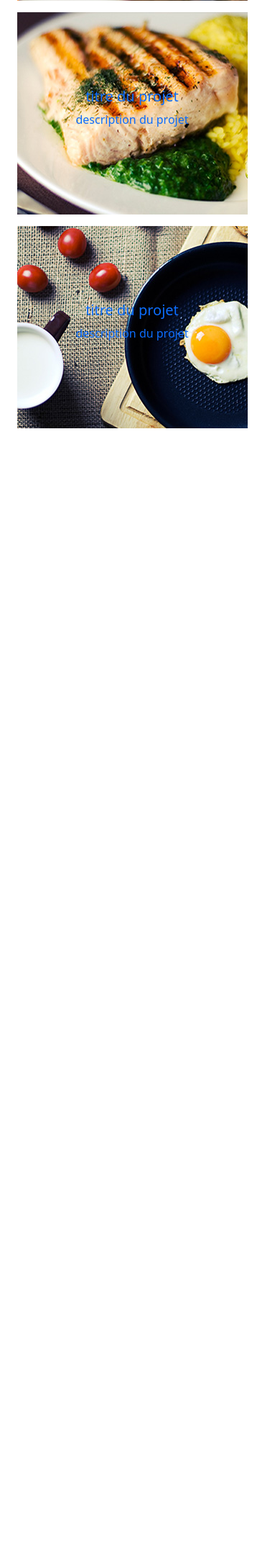
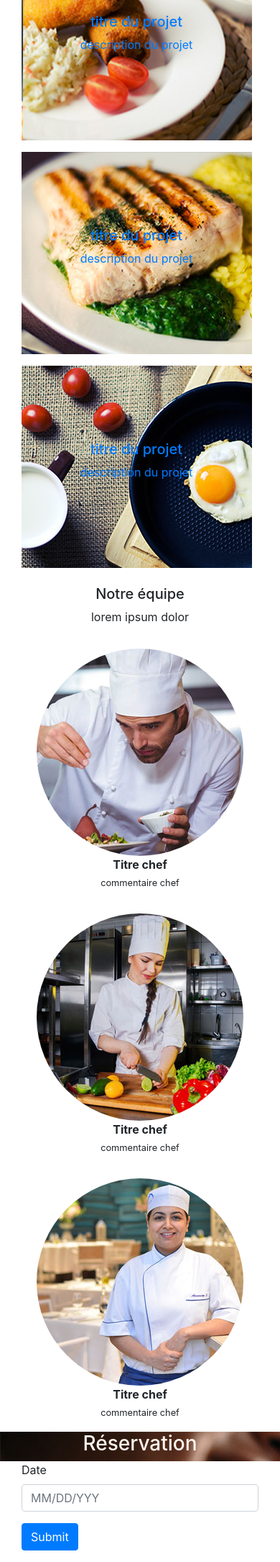
Before and after one commit to Jlaqueyrie/siteRestaurant, a PHP site: page / in a window 390 px wide. Shown: the part 4083-6253 px from the top of the page at 72% size. Before the commit the page ends 4678 px from the top, so only its background shows below. Run offline with PHP 8.4, Linux system fonts and the light colour scheme.

Commit message:
changement vers bootstrap 4.5.6 - pas de datepicker sur V5.0b

```diff
--- a/css/style.css
+++ b/css/style.css
@@ -19,3 +19,10 @@
     align-items: center;
     flex-direction: column;
 }
+#nos-plats figure effet-hover img{
+    margin-left: 10em;
+}
+#deco{
+    background-image: url("../images/fond2.jpg");
+    color: seashell;
+}
--- a/index.html
+++ b/index.html
@@ -11,22 +11,22 @@
             <meta name="description" content="">
             <meta name="viewport" content="width=device-width, initial-scale=1">
             <!-- CSS only -->
-            <link href="https://cdn.jsdelivr.net/npm/bootstrap@5.0.0-beta1/dist/css/bootstrap.min.css" rel="stylesheet" integrity="sha384-giJF6kkoqNQ00vy+HMDP7azOuL0xtbfIcaT9wjKHr8RbDVddVHyTfAAsrekwKmP1" crossorigin="anonymous">
+            <link rel="stylesheet" href="https://cdn.jsdelivr.net/npm/bootstrap@4.5.3/dist/css/bootstrap.min.css" integrity="sha384-TX8t27EcRE3e/ihU7zmQxVncDAy5uIKz4rEkgIXeMed4M0jlfIDPvg6uqKI2xXr2" crossorigin="anonymous">
             <link href="https://fonts.googleapis.com/icon?family=Material+Icons"rel="stylesheet">
             <link rel="stylesheet" href="css/style.css">
         </head>
         <body>
             <main class="container-fluid">
 
-                <section id="coordonnee" class="row">
-                    <div id="telephone" class="col-md-4" >
+                <section id="coordonnee" class="row justify-content-around">
+                    <div id="telephone" class="col-md-3" >
                         <span class="material-icons">call</span>00.00.00.00.00
                         <span class="material-icons">call</span>00.00.00.00.00
                     </div>
-                    <div id="email" class="col-md-4">
+                    <div id="email" class="col-md-6 text-center">
                         <span class="material-icons">email</span>monemail@monresto.com
                     </div>
-                    <div id="login-inscription" class="col-md-4" >
+                    <div id="login-inscription" class="col-md-3" >
                         <span class="material-icons">login</span>Se connecter
                         <span class="material-icons">description</span>S'inscrire
                         <select id="langue">
@@ -41,29 +41,28 @@
                     <img src="images/logo.png" alt="logo restaurant">
                 </section>
 
-                <section id="barre-navigation" class="row" >
-                    <div class="col-md-8 offset-md-2 mb-2">
-                        <nav class="navbar navbar-expand-lg navbar-light bg-light">
-                            <div class="container-fluid">
-                                <button class="navbar-toggler" type="button" data-bs-toggle="collapse" data-bs-target="#navbarTogglerDemo02" aria-controls="navbarTogglerDemo02" aria-expanded="false" aria-label="Toggle navigation">
+                <section id="barre-navigation" class="row">
+                    <nav class="navbar  navbar-expand-md navbar-light col-md-8 offset-md-2" style="background-color: #e3f2fd;">
+                        <button class="navbar-toggler" type="button" data-toggle="collapse" data-target="#navbarsExample04" aria-controls="navbarsExample04" aria-expanded="false" aria-label="Toggle navigation">
                             <span class="navbar-toggler-icon"></span>
                         </button>
-                                <div class="collapse navbar-collapse" id="navbarTogglerDemo02">
-                                <ul class="navbar-nav me-auto mb-2 mb-lg-0">
-                                    <li class="nav-item">
-                                        <a class="nav-link active" aria-current="page" href="#">Accueil</a>
+
+                        <div class="collapse navbar-collapse" id="navbarsExample04">
+                            <ul class="navbar-nav mr-auto">
+                                <li class="nav-item active">
+                                    <a class="nav-link" href="#">Accueil<span class="sr-only">(current)</span></a>
                                 </li>
                                 <li class="nav-item">
                                     <a class="nav-link" href="#">A propos</a>
                                 </li>
                                 <li class="nav-item">
-                                        <a class="nav-link" href="#">Reservation</a>
+                                    <a class="nav-link" href="#">Réservation</a>
                                 </li>
                                 <li class="nav-item">
                                     <a class="nav-link" href="#">Menu</a>
                                 </li>
                                 <li class="nav-item">
-                                        <a class="nav-link" href="#">Gallerie</a>
+                                    <a class="nav-link" href="#">Galerie</a>
                                 </li>
                                 <li class="nav-item">
                                     <a class="nav-link" href="#">Blog</a>
@@ -75,51 +74,47 @@
                                     <a class="nav-link" href="#">Contact</a>
                                 </li>
                             </ul>
-                                <form class="d-flex">
-                                    <input class="form-control me-2" type="search" placeholder="Recherche" aria-label="Recherche">
-                                    <button class="btn btn-outline-success" type="submit">Recherche</button>
+                            <form class="form-inline my-2 my-md-0">
+                            <input class="form-control" type="text" placeholder="Rechercher">
                             </form>
                         </div>
-                            </div>
                     </nav>
-                    </div>
                 </section>
 
-                <section id="carousel-plat">
-                    <div id="carouselExampleCaptions" class="carousel slide" data-bs-ride="carousel">
+                <section id="carousel">
+                    <div id="carouselExampleCaptions" class="carousel slide" data-ride="carousel">
                         <ol class="carousel-indicators">
-                            <li data-bs-target="#carouselExampleCaptions" data-bs-slide-to="0" class="active"></li>
-                            <li data-bs-target="#carouselExampleCaptions" data-bs-slide-to="1"></li>
+                            <li data-target="#carouselExampleCaptions" data-slide-to="0" class="active"></li>
+                            <li data-target="#carouselExampleCaptions" data-slide-to="1"></li>
                         </ol>
                         <div class="carousel-inner">
                             <div class="carousel-item active">
-                                <img src="images/image-1.jpg" class="d-block w-100" alt="image plat 1">
+                                <img src="images/image-1.jpg" class="d-block w-100" alt="...">
                                 <div class="carousel-caption d-none d-md-block">
-                                    <h5>image plat 1</h5>
+                                    <h5>First slide label</h5>
                                     <p>Nulla vitae elit libero, a pharetra augue mollis interdum.</p>
                                 </div>
                             </div>
                             <div class="carousel-item">
                                 <img src="images/image-2.jpg" class="d-block w-100" alt="...">
                                 <div class="carousel-caption d-none d-md-block">
-                                    <h5>Café</h5>
+                                    <h5>Second slide label</h5>
                                     <p>Lorem ipsum dolor sit amet, consectetur adipiscing elit.</p>
                                 </div>
                             </div>
                         </div>
-                        <a class="carousel-control-prev" href="#carouselExampleCaptions" role="button" data-bs-slide="prev">
+                        <a class="carousel-control-prev" href="#carouselExampleCaptions" role="button" data-slide="prev">
                             <span class="carousel-control-prev-icon" aria-hidden="true"></span>
-                            <span class="visually-hidden">Previous</span>
+                            <span class="sr-only">Previous</span>
                         </a>
-                        <a class="carousel-control-next" href="#carouselExampleCaptions" role="button" data-bs-slide="next">
+                        <a class="carousel-control-next" href="#carouselExampleCaptions" role="button" data-slide="next">
                             <span class="carousel-control-next-icon" aria-hidden="true"></span>
-                            <span class="visually-hidden">Next</span>
+                            <span class="sr-only">Next</span>
                         </a>
                     </div>
                 </section>
-
                 <section id="menu" class="container align-items-center mt-2">
-                    <div class="row justify-content-center">
+                    <div class="row">
                             <div class="text-center mb-3">
                                 <h4>Nos Menu</h4>
                                 <p>
@@ -129,7 +124,8 @@
                                     ipsum similique mollitia totam blanditiis.
                                 </p>
                             </div>
-                            <figure class="col-md-6 mr-1">
+                                <div class="row">
+                                <figure class="col-md-6">
                                     <img src="images/delicious_1.jpg" alt="">
                                     <figcaption class="text-center">
                                         <h5>Petit déjeuner</h5>
@@ -140,7 +136,7 @@
                                         <a href="#" class="px-2 py-2 border border-dark">Commander</a>
                                     </figcaption>
                                 </figure>
-                            <figure class="col-md-6 mr-1">
+                                <figure class="col-md-6">
                                     <img src="images/delicious_2.jpg" alt="">
                                     <figcaption class="text-center">
                                         <h5>Déjeuner</h5>
@@ -151,7 +147,9 @@
                                         <a href="#" class="px-2 py-2 border border-dark">Commander</a>
                                     </figcaption>
                                 </figure>
-                            <figure class="col-md-6 mr-1">
+                            </div>
+                            <div class="row">
+                                <figure class="col-md-6">
                                     <img src="images/delicious_3.jpg" alt="">
                                     <figcaption class="text-center">
                                         <h5>Dinner</h5>
@@ -162,7 +160,7 @@
                                         <a href="#" class="px-2 py-2 border border-dark">Commander</a>
                                     </figcaption>
                                 </figure>
-                            <figure class="col-md-6 mr-1">
+                                <figure class="col-md-6">
                                     <img src="images/delicious_4.jpg" alt="">
                                     <figcaption class="text-center">
                                         <h5>Fast-Food</h5>
@@ -173,14 +171,24 @@
                                         <a href="#" class="px-2 py-2 border border-dark">Commander</a>
                                     </figcaption>
                                 </figure>
+                            </div>
                 </section>
 
-                    <section id="nos-plats" class="container mt-2">
-                        <div class="row  no-gutter justify-content-between">
-                                <a href="#" class="col-md-2">
+                    <section id="nos-plats" class="container-fluid mt-2">
+                        <div class="row justify-content-around gx-0">
+                            <div class="text-center">
+                                <h3>Nos plats</h3>
+                                <p>
+                                    Lorem ipsum dolor sit amet consectetur adipisicing elit. Mollitia,
+                                    consequuntur? Omnis possimus numquam beatae quaerat asperiores praesentium eaque
+                                    dignissimos maxime amet deserunt, iusto dolores at iure
+                                    architecto sed cumque corporis!
+                                </p>
+                            </div>
+                                <a href="#" class="col-md-2 mx-0">
                                     <figure>
                                         <div class="effet-hover">
-                                            <img src="images/1.jpg" alt="image galerie 1" class="w-40">
+                                            <img src="images/1.jpg" alt="image galerie 1" >
                                         </div>
                                         <figcaption class="text-center h-100 w-100">
                                             <h5>titre du projet</h5>
@@ -191,7 +199,7 @@
                                 <a href="#" class="col-md-2">
                                     <figure>
                                         <div class="effet-hover">
-                                            <img src="images/2.jpg" alt="image galerie 2" class="w-40">
+                                            <img src="images/2.jpg" alt="image galerie 2" >
                                         </div>
                                         <figcaption class="text-center h-100 w-100">
                                             <h5>titre du projet</h5>
@@ -202,7 +210,7 @@
                                 <a href="#" class="col-md-2">
                                     <figure>
                                         <div class="effet-hover">
-                                            <img src="images/3.jpg" alt="image galerie 2" class="w-40">
+                                            <img src="images/3.jpg" alt="image galerie 2">
                                         </div>
                                         <figcaption class="text-center h-100 w-100">
                                             <h5>titre du projet</h5>
@@ -213,7 +221,7 @@
                                 <a href="#" class="col-md-2">
                                     <figure>
                                         <div class="effet-hover">
-                                            <img src="images/4.jpg" alt="image galerie 2" class="w-40">
+                                            <img src="images/4.jpg" alt="image galerie 2">
                                         </div>
                                         <figcaption class="text-center h-100 w-100">
                                             <h5>titre du projet</h5>
@@ -222,11 +230,11 @@
                                     </figure>
                                 </a>
                         </div>
-                        <div class="row justify-content-between">
+                        <div class="row justify-content-around">
                                 <a href="#" class="col-md-2">
                                     <figure>
                                         <div class="effet-hover">
-                                            <img src="images/5.jpg" alt="image galerie 1" class="w-40">
+                                            <img src="images/5.jpg" alt="image galerie 1">
                                         </div>
                                         <figcaption class="text-center h-100 w-100">
                                             <h5>titre du projet</h5>
@@ -237,7 +245,7 @@
                                 <a href="#" class="col-md-2">
                                     <figure>
                                         <div class="effet-hover">
-                                            <img src="images/6.jpg" alt="image galerie 2" class="w-40">
+                                            <img src="images/6.jpg" alt="image galerie 2">
                                         </div>
                                         <figcaption class="text-center h-100 w-100">
                                             <h5>titre du projet</h5>
@@ -248,7 +256,7 @@
                                 <a href="#" class="col-md-2">
                                     <figure>
                                         <div class="effet-hover">
-                                            <img src="images/7.jpg" alt="image galerie 2" class="w-40">
+                                            <img src="images/7.jpg" alt="image galerie 2">
                                         </div>
                                         <figcaption class="text-center h-100 w-100">
                                             <h5>titre du projet</h5>
@@ -259,7 +267,7 @@
                                 <a href="#" class="col-md-2">
                                     <figure>
                                         <div class="effet-hover">
-                                            <img src="images/8.jpg" alt="image galerie 2" class="w-40">
+                                            <img src="images/8.jpg" alt="image galerie 2">
                                         </div>
                                         <figcaption class="text-center h-100 w-100">
                                             <h5>titre du projet</h5>
@@ -269,11 +277,56 @@
                                 </a>
                         </div>
                     </section>
-                    <section id="equipe">
+                    <section id="equipe" class="container text-center mt-2">
+                        <h5>Notre équipe</h5>
+                        <p>
+                            lorem ipsum dolor
+                        </p>
+                        <div class="row justify-content-center">
+                            <div class="col-md-4 mt-3">
+                                <img src="images/chef-1.jpg" alt="" class="rounded-circle">
+                                <p>
+                                    <strong>Titre chef</strong>
+                                    <br>
+                                    <small>commentaire chef</small>
+                                </p>
+                            </div>
+                            <div class="col-md-4 mt-3">
+                                <img src="images/chef-2.jpg" alt="" class="rounded-circle">
+                                <p>
+                                    <strong>Titre chef</strong>
+                                    <br>
+                                    <small>commentaire chef</small>
+                                </p>
+                            </div>
+                            <div class="col-md-4 mt-3">
+                                <img src="images/chef-3.jpg" alt="" class="rounded-circle">
+                                <p>
+                                    <strong>Titre chef</strong>
+                                    <br>
+                                    <small>commentaire chef</small>
+                                </p>
+                            </div>
+                        </div>
 
                     </section>
+                    <section id="deco" class="row text-align-center justify-content-center">
+                        <div class="col-md-12 text-center">
+                            <h3>Réservation</h3>
+                        </div>
+                    </section>
                     <section id="reservation">
-
+                        <div class="col-md-6 col-sm-6 col-xs-12">
+                            <form method="post">
+                                <div class="form-group"> <!-- Date input -->
+                                    <label class="control-label" for="date">Date</label>
+                                    <input class="form-control" id="date" name="date" placeholder="MM/DD/YYY" type="text"/>
+                                </div>
+                                <div class="form-group"> <!-- Submit button -->
+                                    <button class="btn btn-primary " name="submit" type="submit">Submit</button>
+                                </div>
+                            </form>
+                        </div>
                     </section>
                     <section id="commentaire">
 
@@ -287,6 +340,7 @@
 
         </footer>
             <!-- JavaScript Bundle with Popper -->
-            <script src="https://cdn.jsdelivr.net/npm/bootstrap@5.0.0-beta1/dist/js/bootstrap.bundle.min.js" integrity="sha384-ygbV9kiqUc6oa4msXn9868pTtWMgiQaeYH7/t7LECLbyPA2x65Kgf80OJFdroafW" crossorigin="anonymous"></script>
+            <script src="https://code.jquery.com/jquery-3.5.1.slim.min.js" integrity="sha384-DfXdz2htPH0lsSSs5nCTpuj/zy4C+OGpamoFVy38MVBnE+IbbVYUew+OrCXaRkfj" crossorigin="anonymous"></script>
+            <script src="https://cdn.jsdelivr.net/npm/bootstrap@4.5.3/dist/js/bootstrap.bundle.min.js" integrity="sha384-ho+j7jyWK8fNQe+A12Hb8AhRq26LrZ/JpcUGGOn+Y7RsweNrtN/tE3MoK7ZeZDyx" crossorigin="anonymous"></script>
         </body>
   </html>
```
Also changed, not shown: 1 other file. Lines whose indentation alone changed are shown as unchanged.
